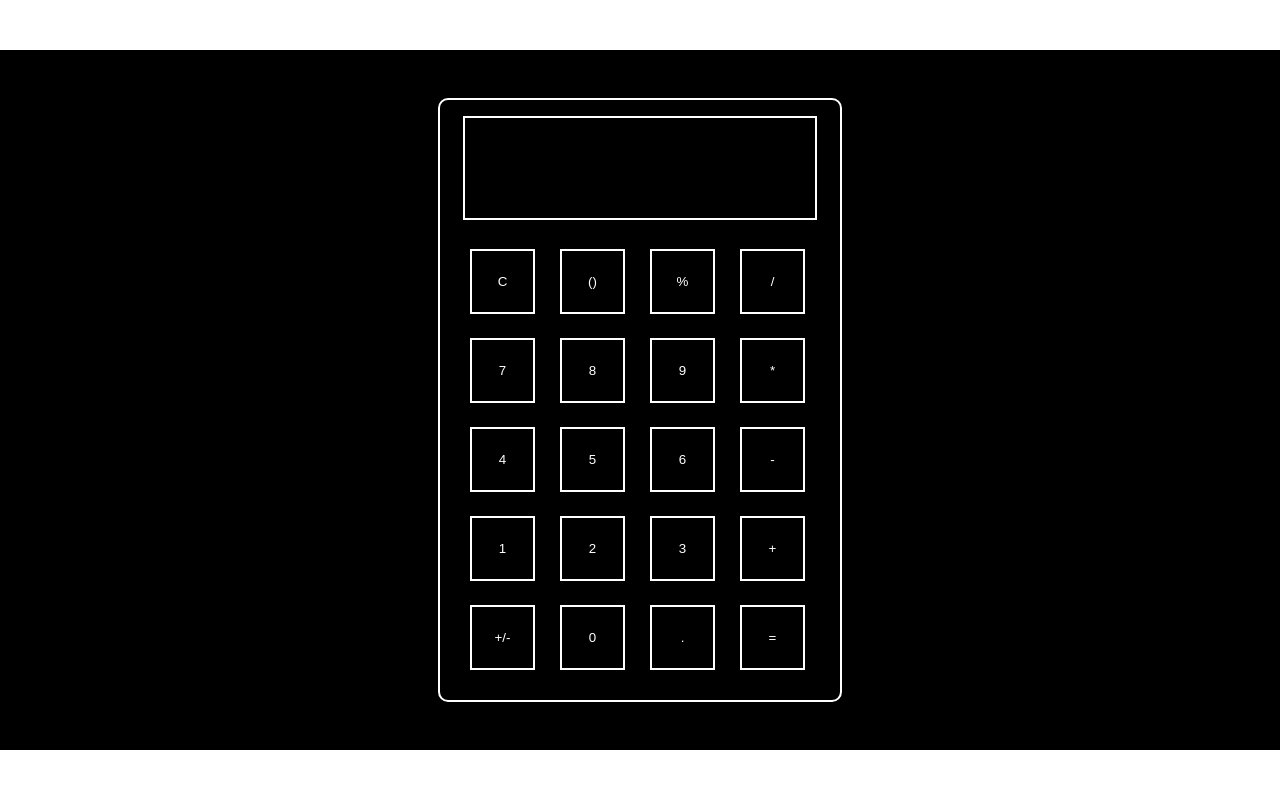
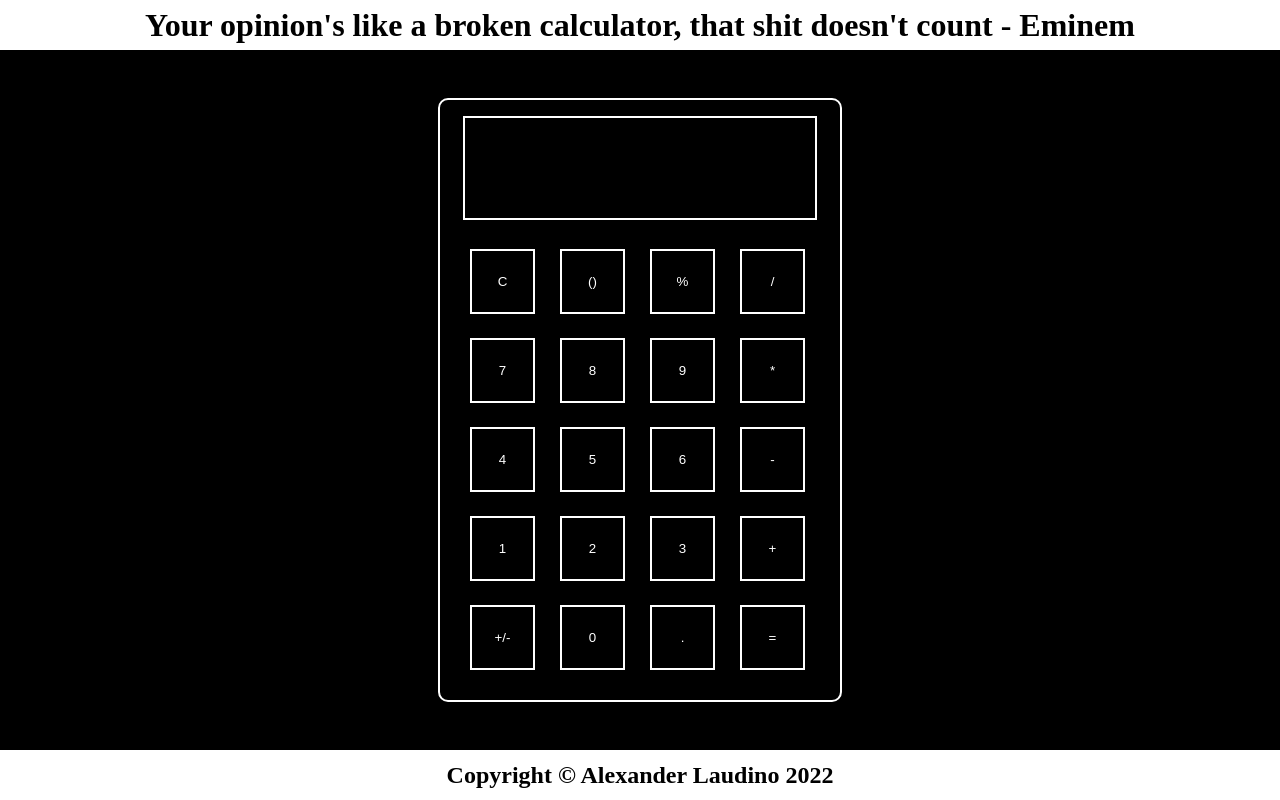
Before and after one commit to alexander-laudino/calculator, a plain HTML site: page index.html in a window 1280 px wide. Drawn offline with Linux system fonts and the light colour scheme.

Commit message:
Add header and footer content

```diff
--- a/index.html
+++ b/index.html
@@ -10,7 +10,8 @@
 </head>
 <body>
   <div class="header">
-
+    <h1>Your opinion's like a broken calculator,
+    that shit doesn't count - Eminem</h1>
   </div>
   <div class="container">
     <div class="calculator">
@@ -46,7 +47,7 @@
     </div>
   </div>
   <div class="footer">
-
+    <h2>Copyright © Alexander Laudino 2022</h2>
   </div>
 </body>
 </html>
```
